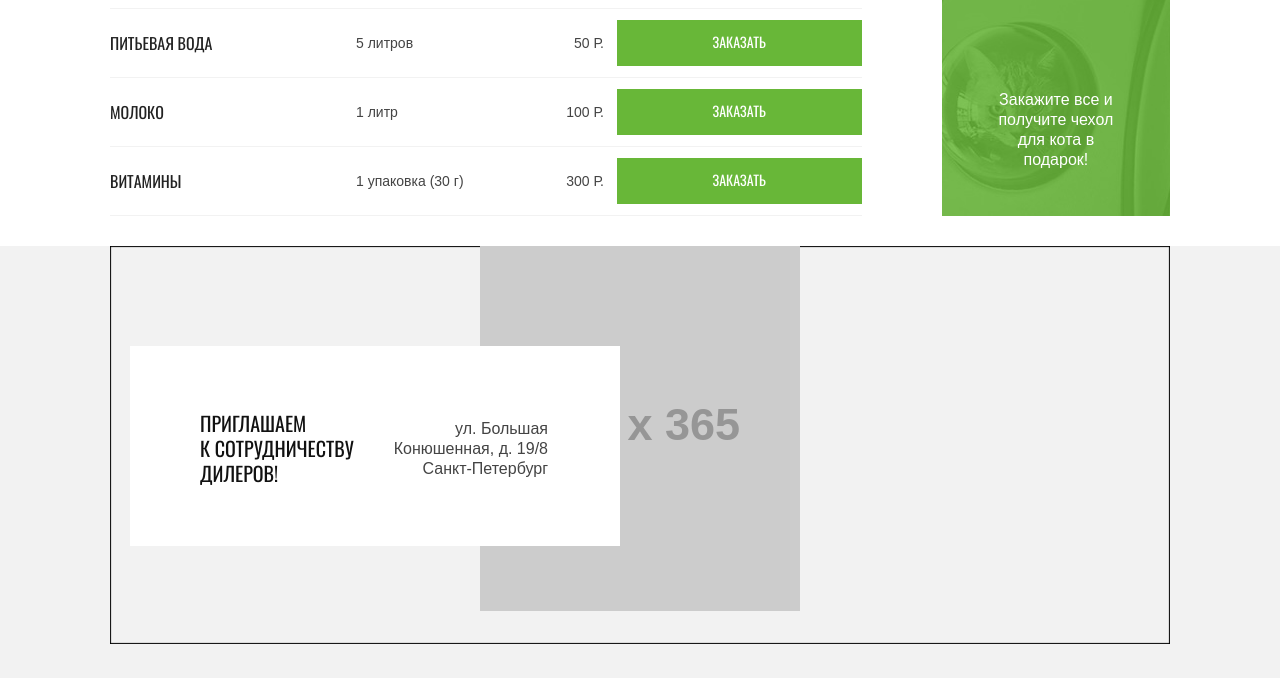
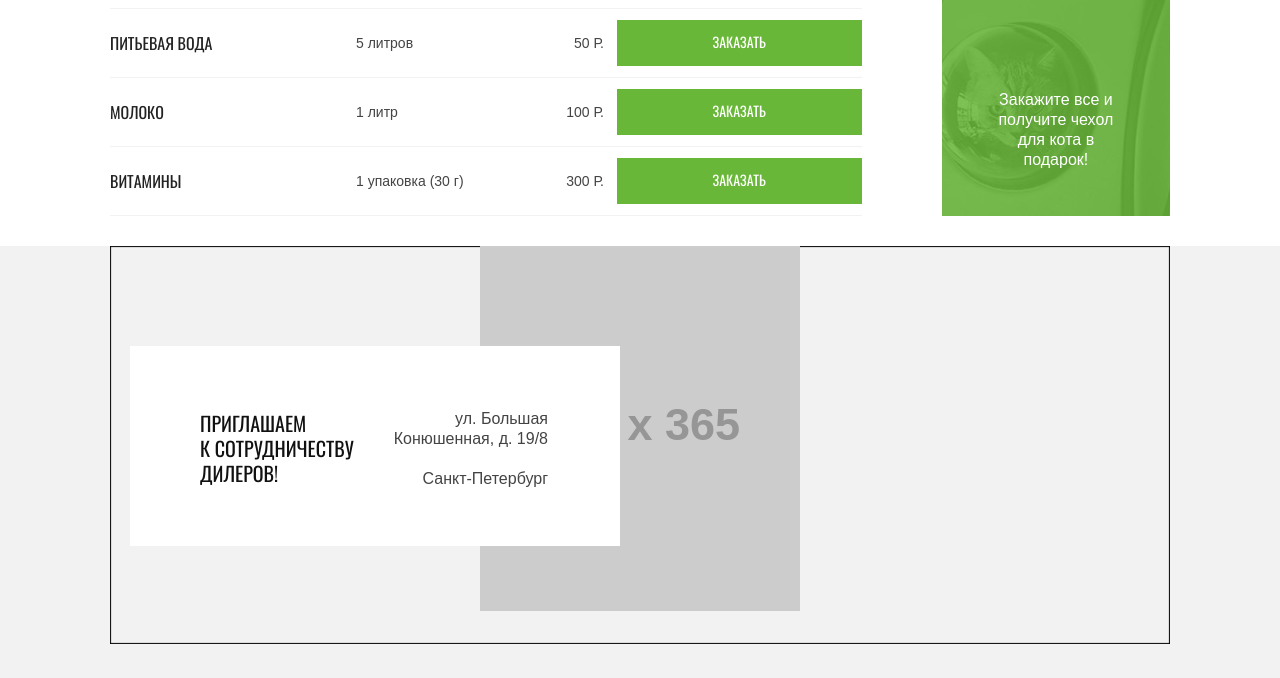
Before and after one commit to SovaSovitsa/236651-cat-energy-18, a website: page source/catalog.html in a window 1280 px wide. Shown: the part 1309-1987 px from the top of the page. Drawn offline with nearby package versions, Linux system fonts and the light colour scheme; files that its build step writes are made by us from their sources; placeholder pictures from the web are drawn by us.

Commit message:
Поправляет разметку блока с адресом

```diff
--- a/source/catalog.html
+++ b/source/catalog.html
@@ -301,7 +301,7 @@
       <div class="address">
         <h3 class="address__title">Приглашаем к&nbsp;сотрудничеству дилеров!</h3>
         <address class="address__text">
-          ул.&nbsp;Большая Конюшенная,&nbsp;д.&nbsp;19/8 Санкт&#8209;Петербург
+          ул.&nbsp;Большая Конюшенная,&nbsp;д.&nbsp;19/8 <span class="address__city">Санкт&#8209;Петербург</span>
         </address>
       </div>
       <div class="map">
```
Also changed, not shown: source/form.html (+1 -1 lines).
